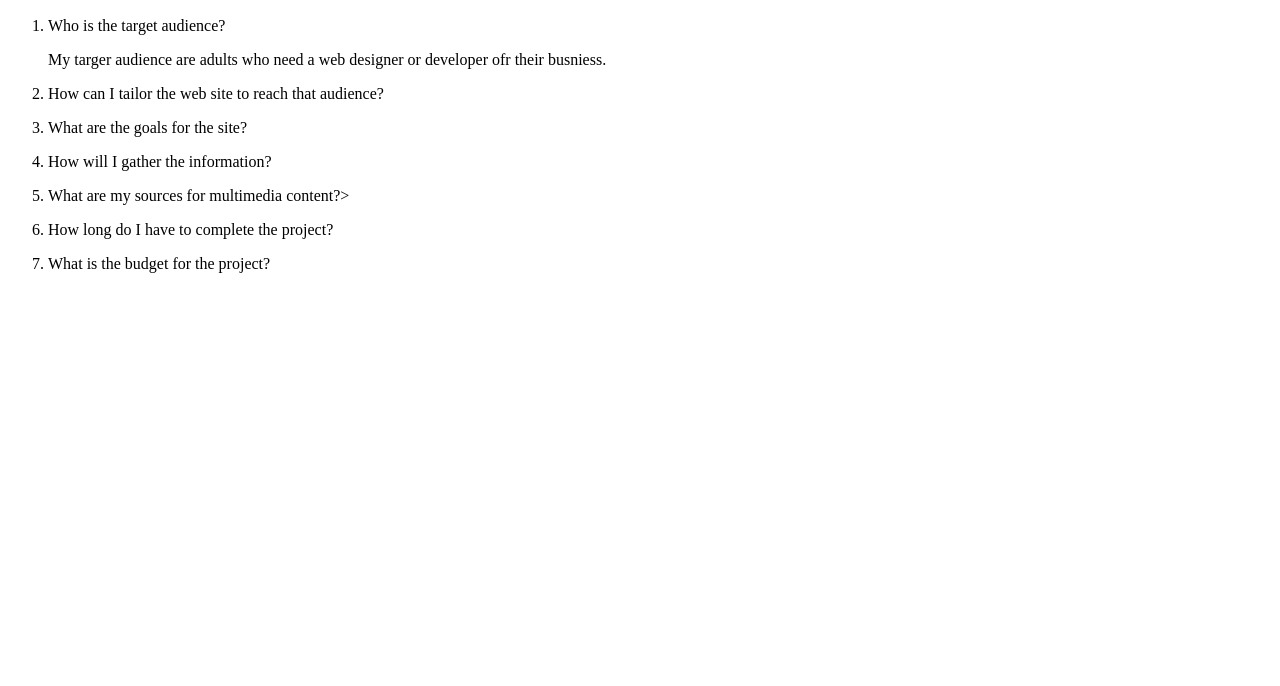
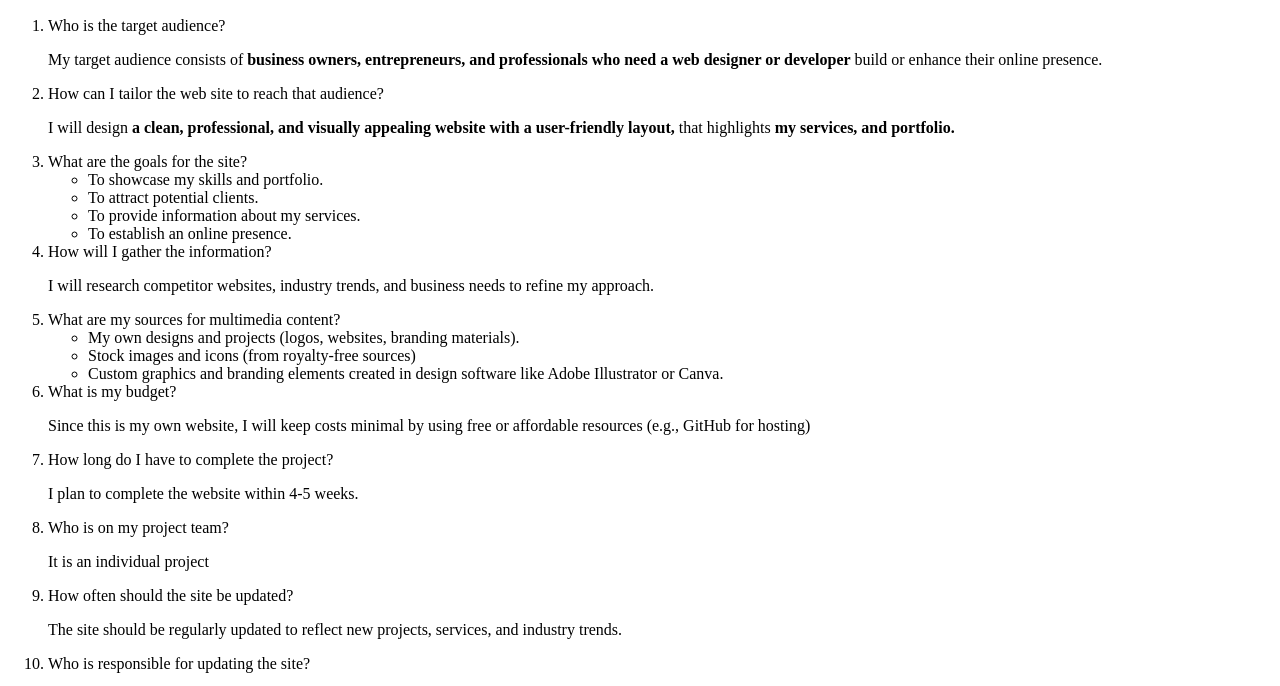
Before and after one commit to Sally2026/mobile-web, a plain HTML site: page final-planning/index.html in a window 1280 px wide. Shown: the part 110-796 px from the top of the page. Drawn offline with Linux system fonts and the light colour scheme.

Commit message:
Worked on the Final Planning and fix the SCSS Test

```diff
--- a/final-planning/index.html
+++ b/final-planning/index.html
@@ -17,22 +17,42 @@
             <h2>Questionnaire</h2>
             <ol>
                 <li> Who is the target audience?</li>
-                <p> My targer audience are adults who need a web designer or developer ofr their busniess. </p>
+                <p> My target audience consists of <strong>business owners, entrepreneurs, and professionals who need a web designer or developer </strong> build or enhance their online presence. </p>
                 <li> How can I tailor the web site to reach that audience?</li>
-                <p></p>
+                <p> I will design<strong> a clean, professional, and visually appealing website with a user-friendly layout,</strong> that highlights <strong>my services, and portfolio.</strong></p>
                 <li> What are the goals for the site?</li>
-                <p></p>
+                <ul>
+                    <li> To showcase my skills and portfolio.</li>
+                    <li> To attract potential clients.</li>
+                    <li> To provide information about my services.</li>
+                    <li> To establish an online presence.</li>
+                </ul>
                 <li> How will I gather the information?</li>
-                <p></p>
-                <li> What are my sources for multimedia content?></li>
-                <p></p>
+                <p>I will research competitor websites, industry trends, and business needs to refine my approach.</p>
+                <li> What are my sources for multimedia content?</li>
+                <ul>
+                    <li> My own designs and projects (logos, websites, branding materials).</li>
+                    <li> Stock images and icons (from royalty-free sources)</li>
+                    <li> Custom graphics and branding elements created in design software like Adobe Illustrator or Canva.</li>
+                </ul>
+                <li> What is my budget?</li>
+                <p> Since this is my own website, I will keep costs minimal by using free or affordable resources (e.g., GitHub for hosting) </p>
                 <li> How long do I have to complete the project?</li>
-                <p></p>
-                <li> What is the budget for the project?</li>
-                <p></p>
+                <p> I plan to complete the website within 4-5 weeks.</p>
+                <li> Who is on my project team?</li>
+                <p> It is an individual project</p>
+                <li>How often should the site be updated?</li>
+                <p> The site should be regularly updated to reflect new projects, services, and industry trends. </p>
+                <li> Who is responsible for updating the site?</li>
+                <p>As the owner and designer, I will be responsible for maintaining and updating the site.</p>
             </ol>
         </header>
+        <section>
+            <h2>Site Map</h2>
+            <figure>
+                <img src="assets/img/figma-prototype2.png" alt="Figma Prototype" width="80%" >
+            </figure>
+        </section>
     </main>
-
 </body>
 </html>
--- a/scss-test/assets/css/style.scss
+++ b/scss-test/style.scss
@@ -46,5 +46,7 @@ section {
       h1 {
       margin-top: 0;
     }
+
+
   }
 }
```
Also changed, not shown: index.html (+1 -0 lines), scss-test/index.html (+1 -1 lines), final-planning/assets/img/figma-prototype.png (added), final-planning/assets/img/figma-prototype2.png (added), scss-test/assets/css/style.css (deleted), scss-test/style.css (added).
